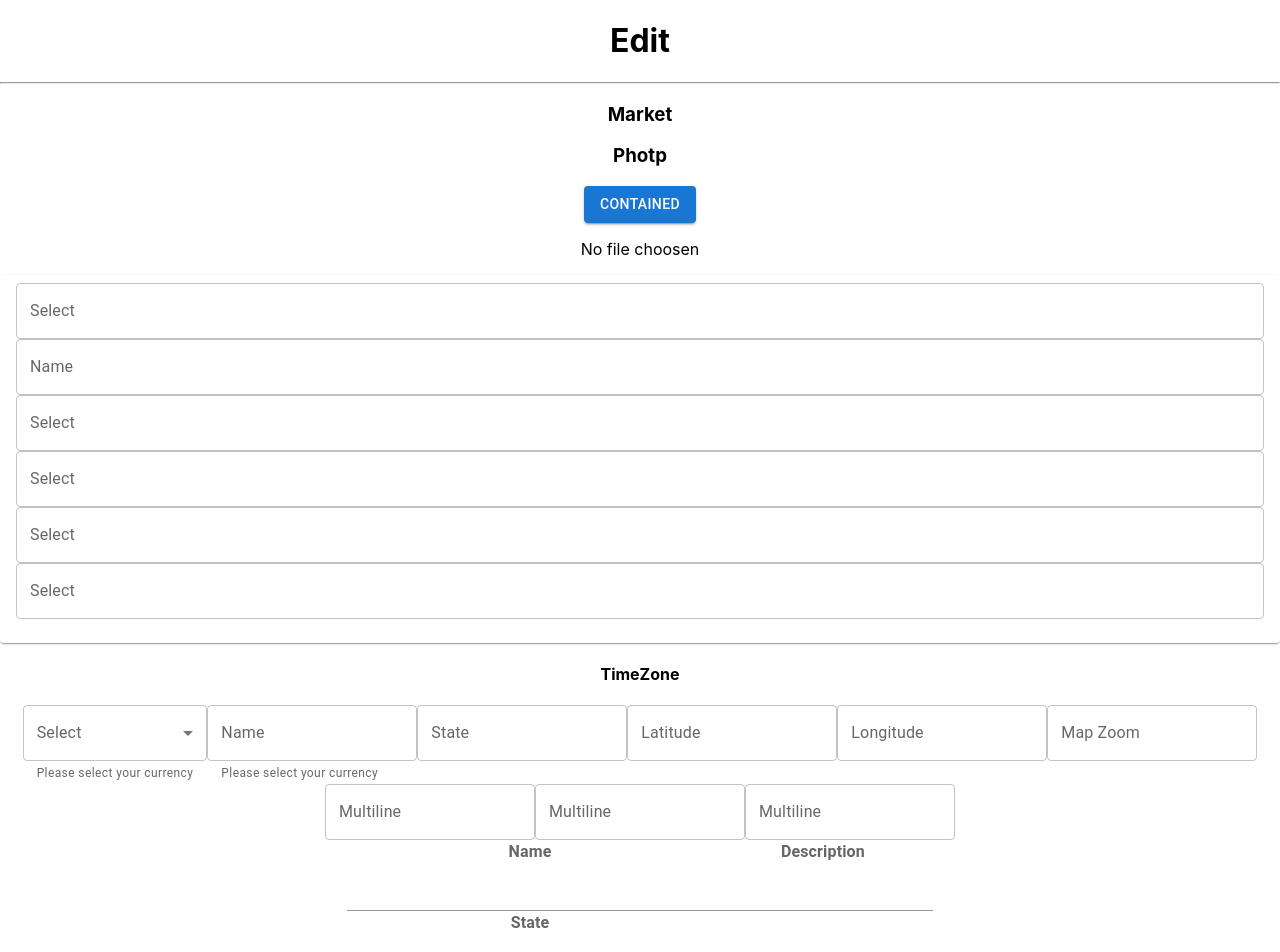
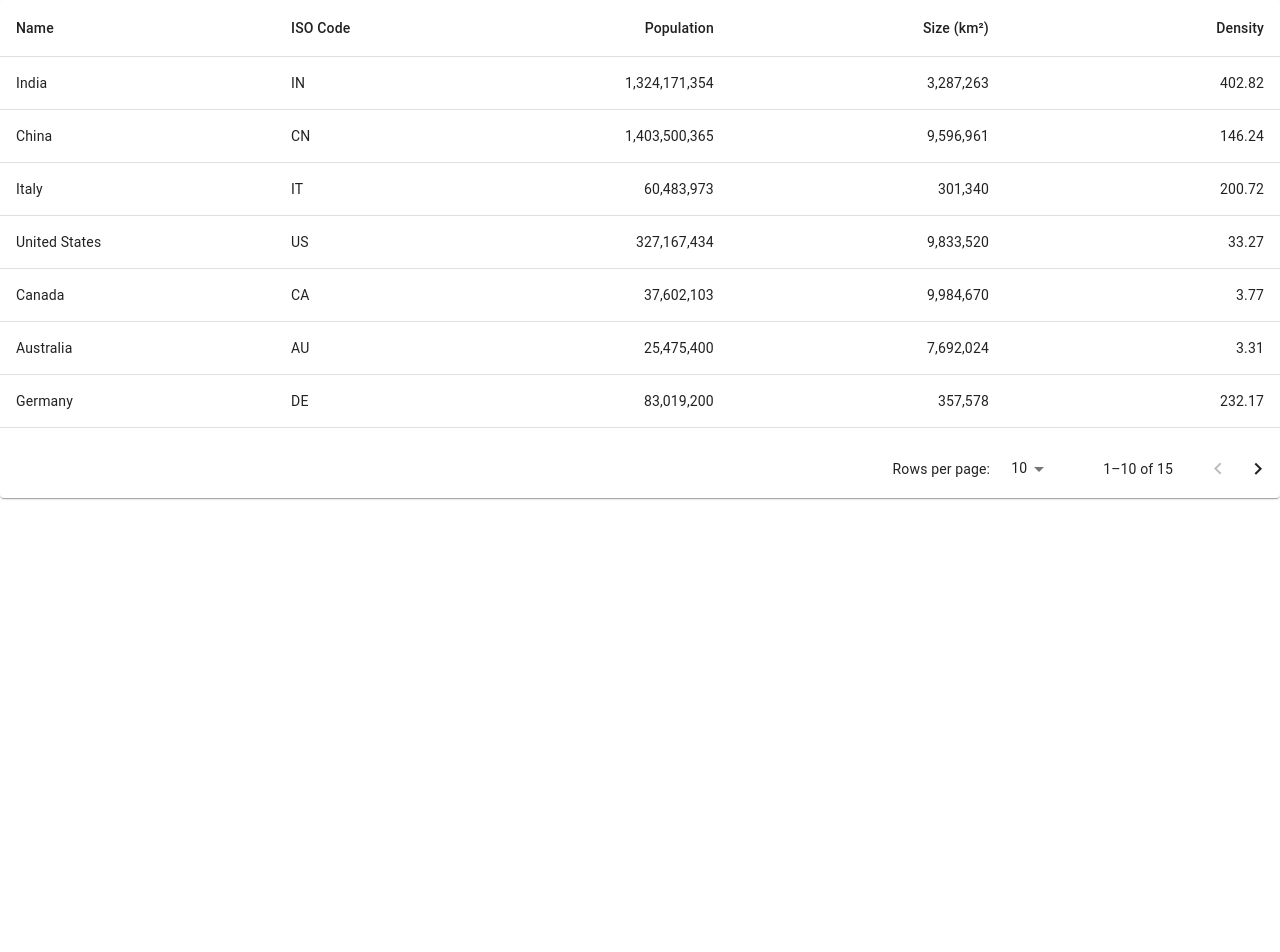
Before and after one commit to deekshith786/react_app, a React (Create React App) app: page / in a window 1280 px wide. Shown: the top 952 px of the page. After the commit the page ends 800 px from the top, so only its background shows below. Built offline with nearby package versions, Linux system fonts and the light colour scheme.

Commit message:
added card

```diff
--- a/package.json
+++ b/package.json
@@ -11,6 +11,7 @@
     "@testing-library/user-event": "^13.5.0",
     "react": "^18.1.0",
     "react-dom": "^18.1.0",
+    "react-router-dom": "^6.3.0",
     "react-scripts": "5.0.1",
     "web-vitals": "^2.1.4"
   },
--- a/src/App.js
+++ b/src/App.js
@@ -1,12 +1,24 @@
-import logo from './logo.svg';
-import './App.css';
-import { EditPagecomponent } from './components/EditComponent/EditPage';
+import "./App.css";
+import { EditPagecomponent } from "./components/EditComponent/EditPage";
+import DisplayMarkets from "./components/DisplayMarket/DisplayMarketView";
+import { BrowserRouter as Router, Route, Routes, Switch } from "react-router-dom";
+import { Button } from "@mui/material";
 
 function App() {
   return (
-    <div className="App">
-      <EditPagecomponent/>
-    </div>
+
+    <Router>
+      <Routes>
+        <Route path="/" element={<DisplayMarkets/>}>abc</Route>
+        <Route path="/market" element={<DisplayMarkets/>}>abc</Route>
+        <Route path="/edit" element={<EditPagecomponent/>}>abc</Route>
+      </Routes>
+    </Router>
+
+
+
+
+
   );
 }
 
--- /dev/null
+++ b/src/components/DisplayMarket/DisplayMarketView.js
@@ -0,0 +1,123 @@
+import * as React from 'react';
+import Paper from '@mui/material/Paper';
+import Table from '@mui/material/Table';
+import TableBody from '@mui/material/TableBody';
+import TableCell from '@mui/material/TableCell';
+import TableContainer from '@mui/material/TableContainer';
+import TableHead from '@mui/material/TableHead';
+import TablePagination from '@mui/material/TablePagination';
+import TableRow from '@mui/material/TableRow';
+
+const columns = [
+  { id: 'name', label: 'Name', minWidth: 170 },
+  { id: 'code', label: 'ISO\u00a0Code', minWidth: 100 },
+  {
+    id: 'population',
+    label: 'Population',
+    minWidth: 170,
+    align: 'right',
+    format: (value) => value.toLocaleString('en-US'),
+  },
+  {
+    id: 'size',
+    label: 'Size\u00a0(km\u00b2)',
+    minWidth: 170,
+    align: 'right',
+    format: (value) => value.toLocaleString('en-US'),
+  },
+  {
+    id: 'density',
+    label: 'Density',
+    minWidth: 170,
+    align: 'right',
+    format: (value) => value.toFixed(2),
+  },
+];
+
+function createData(name, code, population, size) {
+  const density = population / size;
+  return { name, code, population, size, density };
+}
+
+const rows = [
+  createData('India', 'IN', 1324171354, 3287263),
+  createData('China', 'CN', 1403500365, 9596961),
+  createData('Italy', 'IT', 60483973, 301340),
+  createData('United States', 'US', 327167434, 9833520),
+  createData('Canada', 'CA', 37602103, 9984670),
+  createData('Australia', 'AU', 25475400, 7692024),
+  createData('Germany', 'DE', 83019200, 357578),
+  createData('Ireland', 'IE', 4857000, 70273),
+  createData('Mexico', 'MX', 126577691, 1972550),
+  createData('Japan', 'JP', 126317000, 377973),
+  createData('France', 'FR', 67022000, 640679),
+  createData('United Kingdom', 'GB', 67545757, 242495),
+  createData('Russia', 'RU', 146793744, 17098246),
+  createData('Nigeria', 'NG', 200962417, 923768),
+  createData('Brazil', 'BR', 210147125, 8515767),
+];
+
+export default function DisplayMarkets() {
+  const [page, setPage] = React.useState(0);
+  const [rowsPerPage, setRowsPerPage] = React.useState(10);
+
+  const handleChangePage = (event, newPage) => {
+    setPage(newPage);
+  };
+
+  const handleChangeRowsPerPage = (event) => {
+    setRowsPerPage(+event.target.value);
+    setPage(0);
+  };
+
+  return (
+    <Paper sx={{ width: '100%', overflow: 'hidden' }}>
+      <TableContainer sx={{ maxHeight: 440 }}>
+        <Table stickyHeader aria-label="sticky table">
+          <TableHead>
+            <TableRow>
+              {columns.map((column) => (
+                <TableCell
+                  key={column.id}
+                  align={column.align}
+                  style={{ minWidth: column.minWidth }}
+                >
+                  {column.label}
+                </TableCell>
+              ))}
+            </TableRow>
+          </TableHead>
+          <TableBody>
+            {rows
+              .slice(page * rowsPerPage, page * rowsPerPage + rowsPerPage)
+              .map((row) => {
+                return (
+                  <TableRow hover role="checkbox" tabIndex={-1} key={row.code}>
+                    {columns.map((column) => {
+                      const value = row[column.id];
+                      return (
+                        <TableCell key={column.id} align={column.align}>
+                          {column.format && typeof value === 'number'
+                            ? column.format(value)
+                            : value}
+                        </TableCell>
+                      );
+                    })}
+                  </TableRow>
+                );
+              })}
+          </TableBody>
+        </Table>
+      </TableContainer>
+      <TablePagination
+        rowsPerPageOptions={[10, 25, 100]}
+        component="div"
+        count={rows.length}
+        rowsPerPage={rowsPerPage}
+        page={page}
+        onPageChange={handleChangePage}
+        onRowsPerPageChange={handleChangeRowsPerPage}
+      />
+    </Paper>
+  );
+}
--- a/src/components/EditComponent/EditPage.css
+++ b/src/components/EditComponent/EditPage.css
@@ -0,0 +1,11 @@
+h1, p{
+    margin-left: 15px;
+    display: inline-block;
+    padding: 5px;
+}
+.FileButton{
+    margin: 15px;
+}
+element.style {
+    margin: 10px;
+}
--- a/src/components/EditComponent/EditPage.js
+++ b/src/components/EditComponent/EditPage.js
@@ -11,149 +11,98 @@ import {
   MenuItem,
   TextField,
 } from "@mui/material";
+import { display, padding } from "@mui/system";
+import { useEffect } from "react";
+import { useState } from "react";
+import './EditPage.css'
 
 export const EditPagecomponent = (params) => {
+
+  const [MarketData,setMarketData] = useState([]);
+
+  const getAllData = () =>{
+
+  }
+
+  useEffect(()=>{
+    //for worldwide fetch
+      fetch("http://localhost:9000/market/getMarketByName/Abc")
+      .then(response => response.json())
+      .then((data)=>{
+          setMarketData(data);
+          console.log(data);
+
+      });
+    },[]);
+
   return (
     <div>
-      <h1>Edit</h1>
-      <hr />
-      <h3>Market</h3>
-      <h3>Photp</h3>
-      <Button variant="contained">Contained</Button>
-      <p>No file choosen</p>
+      <div className="editHeader">
+        <h1>Edit</h1><hr/>
+        <p style={{display:'block'}}><b>Market</b></p>
+        <p style={{display:'block'}}><b>Photo</b></p>
+        <Button className="FileButton" variant="contained">choose file</Button>
+        <p>No file choosen</p>
+      </div>
       <div>
         <Card>
           <CardContent>
             <Grid container spacing={1}></Grid>
             <Grid xs={12} sm={6} item>
+            <h3>TimeZone</h3>
+            <TextField fullWidth select label="TimeZone" ></TextField>
+            </Grid>
+            <Grid xs={12} sm={6} item>
+            <h3>Name</h3>
               <TextField fullWidth label="Select" placeholder="Select" variant="outlined"></TextField>
             </Grid>
             <Grid xs={12} sm={6} item>
+            <h3>State</h3>
               <TextField fullWidth label="Name" placeholder="Name" variant="outlined"></TextField>
             </Grid>
             <Grid xs={12} sm={6} item>
+            <h3>Longitude</h3>
               <TextField fullWidth label="Select" placeholder="Select" variant="outlined"></TextField>
             </Grid>
             <Grid xs={12} sm={6} item>
+            <h3>Latitude</h3>
               <TextField fullWidth label="Select" placeholder="Select" variant="outlined"></TextField>
             </Grid>
             <Grid xs={12} sm={6} item>
+            <h3>Map Zoom</h3>
               <TextField fullWidth label="Select" placeholder="Select" variant="outlined"></TextField>
             </Grid>
             <Grid xs={12} sm={6} item>
+            <h3>Android Map Zoom</h3>
               <TextField fullWidth label="Select" placeholder="Select" variant="outlined"></TextField>
             </Grid>
+            <Grid xs={12} sm={6} item>
+            <h3>Ios Map Zoom</h3>
+              <TextField fullWidth label="Select" placeholder="Select" variant="outlined"></TextField>
+            </Grid>
+            <Grid xs={12} sm={6} item>
+            <h3>Default Home screen</h3>
+              <TextField fullWidth label="Select" placeholder="Select" variant="outlined"></TextField>
+            </Grid>
+            <Grid xs={12} sm={6} item>
+            <h3>Reservation maximum duration</h3>
+              <TextField fullWidth label="Select" placeholder="Select" variant="outlined"></TextField>
+            </Grid>
+            <Grid xs={12} sm={6} item>
+            <h3>Validation account reservation maximum duration</h3>
+              <TextField fullWidth label="Select" placeholder="Select" variant="outlined"></TextField>
+            </Grid>
+            <Grid xs={12} sm={6} item>
+            <h3>Description</h3>
+              <TextField fullWidth label="Select" placeholder="Select" variant="outlined"></TextField>
+            </Grid><br/>
+
+            <Button variant="contained" onClick={getAllData()}>Edit</Button>
+
           </CardContent>
         </Card>
-        <h4>TimeZone</h4>
-        <TextField
-          id="outlined-select-currency"
-          select
-          label="Select"
-          helperText="Please select your currency"
-        ></TextField>
-        <TextField
-          id="outlined-multiline-flexible"
-          label="Name"
-          multiline
-          maxRows={4}
-          helperText="Please select your currency"
-        />
-        <TextField
-          id="outlined-multiline-flexible"
-          label="State"
-          multiline
-          maxRows={4}
-        />
-        <TextField
-          id="outlined-multiline-flexible"
-          label="Latitude"
-          multiline
-          maxRows={4}
-        />
-        <TextField
-          id="outlined-multiline-flexible"
-          label="Longitude"
-          multiline
-          maxRows={4}
-        />
-        <TextField
-          id="outlined-multiline-flexible"
-          label="Map Zoom"
-          multiline
-          maxRows={4}
-        />
-        <TextField
-          id="outlined-multiline-flexible"
-          label="Multiline"
-          multiline
-          maxRows={4}
-        />
-        <TextField
-          id="outlined-multiline-flexible"
-          label="Multiline"
-          multiline
-          maxRows={4}
-        />
-        <TextField
-          id="outlined-multiline-flexible"
-          label="Multiline"
-          multiline
-          maxRows={4}
-        />
-      </div>
-      <FormControl>
-        <FormLabel>
-          <b>Name</b>
-        </FormLabel>
-        <Input id="my-input" aria-describedby="my-helper-text" />
-        <FormLabel>
-          <b>State</b>
-        </FormLabel>
-        <Input id="my-input" aria-describedby="my-helper-text" />
-        <FormLabel>
-          <b>Latitute</b>
-        </FormLabel>
-        <Input id="my-input" aria-describedby="my-helper-text" />
-        <FormLabel>
-          <b>Longitude</b>
-        </FormLabel>
-        <Input id="my-input" aria-describedby="my-helper-text" />
-        <FormLabel>
-          <b>Map zoom</b>
-        </FormLabel>
-        <Input id="my-input" aria-describedby="my-helper-text" />
-        <FormLabel>
-          <b>Android map zoom</b>
-        </FormLabel>
-        <Input id="my-input" aria-describedby="my-helper-text" />
-        <FormLabel>
-          <b>ios map zoom</b>
-        </FormLabel>
-        <Input id="my-input" aria-describedby="my-helper-text" />
-        <FormLabel>
-          <b>Default home screen</b>
-        </FormLabel>
-        <Input id="my-input" aria-describedby="my-helper-text" />
-        <FormLabel>
-          <b>Reservation maximum duration(in days)</b>
-        </FormLabel>
-        <Input id="my-input" aria-describedby="my-helper-text" />
-        <FormLabel>
-          <b>Validation account reservation maximum duration</b>
-        </FormLabel>
-        <Input id="my-input" aria-describedby="my-helper-text" />
-        <FormLabel>
-          <b>Description</b>
-        </FormLabel>
-        <Input id="my-input" aria-describedby="my-helper-text" />
-      </FormControl>
-      <FormControl>
-        <FormLabel>
-          <b>Description</b>
-        </FormLabel>
-        <Input id="my-input" aria-describedby="my-helper-text" />
-      </FormControl>
+     </div>
     </div>
+
   );
 };
```
Also changed, not shown: src/components/DisplayMarket/DisplayMarketView.css (added), 1 other file (tests, documents, lock files or other folders).
